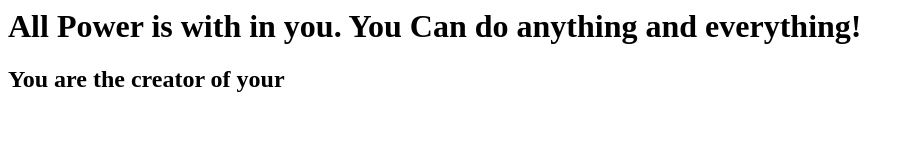
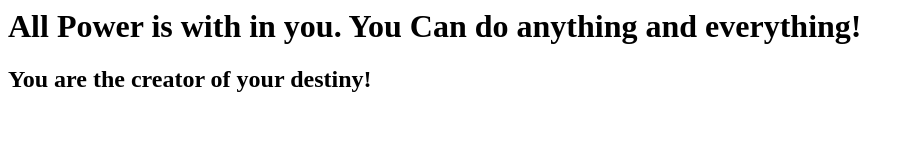
Before and after one commit to UsernameUtkarsh/firstgitrepo, a plain HTML site: page index.html in a window 1280 px wide. Shown: the whole page, without its empty margins (0-914 px from the left). Drawn offline with Linux system fonts and the light colour scheme.

Commit message:
fixed the defect

```diff
--- a/index.html
+++ b/index.html
@@ -1,6 +1,6 @@
 <html>
 <body>
 <h1>All Power is with in you. You Can do anything and everything!</h1>
-<h2>You are the creator of your </h2>
+<h2>You are the creator of your destiny!</h2>
 </body>
 </html>
```
